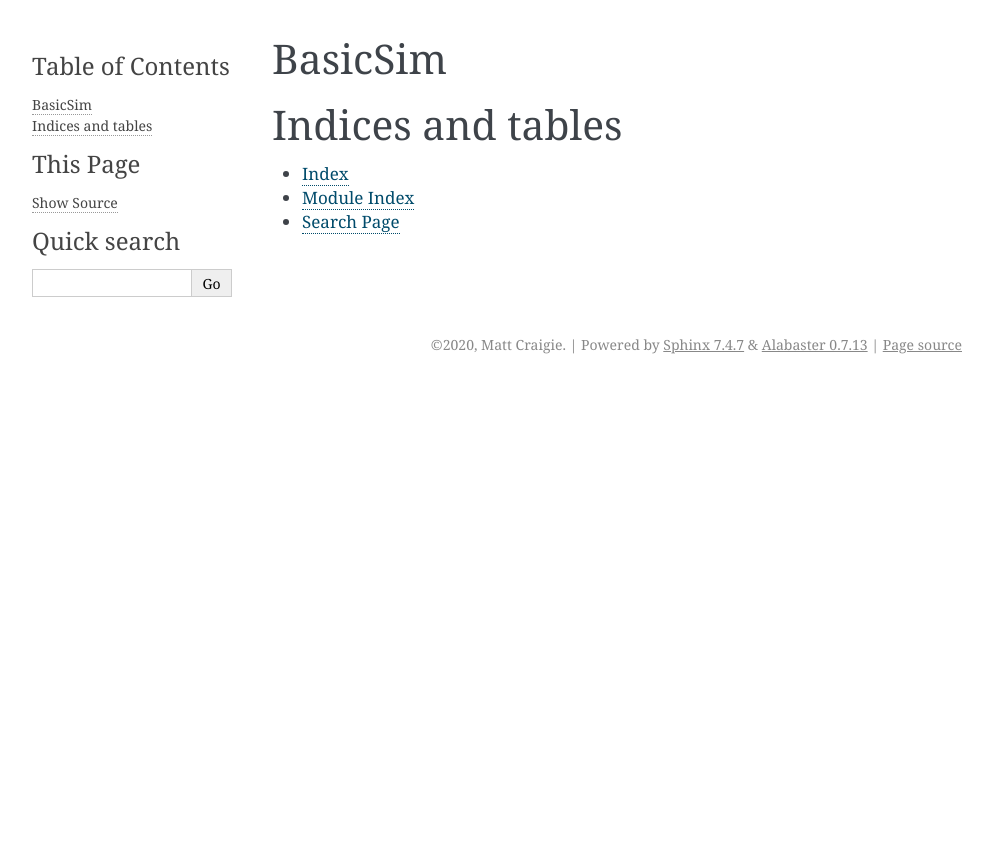
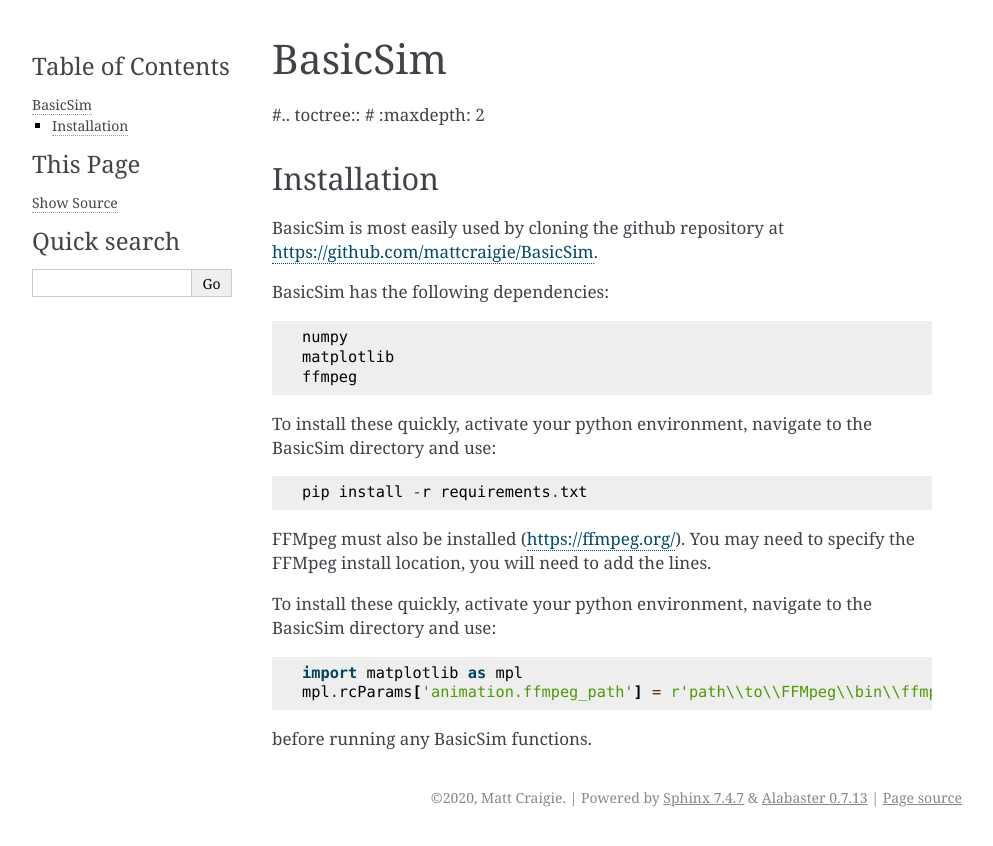
Before and after one commit to mattcraigie/BasicSim, a Sphinx documentation site: the page built from docs/source/index.rst, in a window 1280 px wide. Shown: the top 846 px of the page, without its empty margins (148-1141 px from the left). Built offline with Sphinx 7.4.7, drawn with Linux system fonts in a browser that asks for light colours.

Commit message:
Actually included sphinx

```diff
--- a/docs/source/index.rst
+++ b/docs/source/index.rst
@@ -3,13 +3,30 @@
 BasicSim
 ====================================
 
-.. toctree::
-   :maxdepth: 2
+#.. toctree::
+#   :maxdepth: 2
 
 
-Indices and tables
-==================
+Installation
+------------
+BasicSim is most easily used by cloning the github repository at https://github.com/mattcraigie/BasicSim.
 
-* :ref:`genindex`
-* :ref:`modindex`
-* :ref:`search`
+BasicSim has the following dependencies::
+
+    numpy
+    matplotlib
+    ffmpeg
+
+To install these quickly, activate your python environment, navigate to the BasicSim directory and use::
+
+    pip install -r requirements.txt
+
+FFMpeg must also be installed (https://ffmpeg.org/). You may need to specify the FFMpeg install location, you will need
+to add the lines.
+
+To install these quickly, activate your python environment, navigate to the BasicSim directory and use::
+
+    import matplotlib as mpl
+    mpl.rcParams['animation.ffmpeg_path'] = r'path\\to\\FFMpeg\\bin\\ffmpeg.exe'
+
+before running any BasicSim functions.
```
